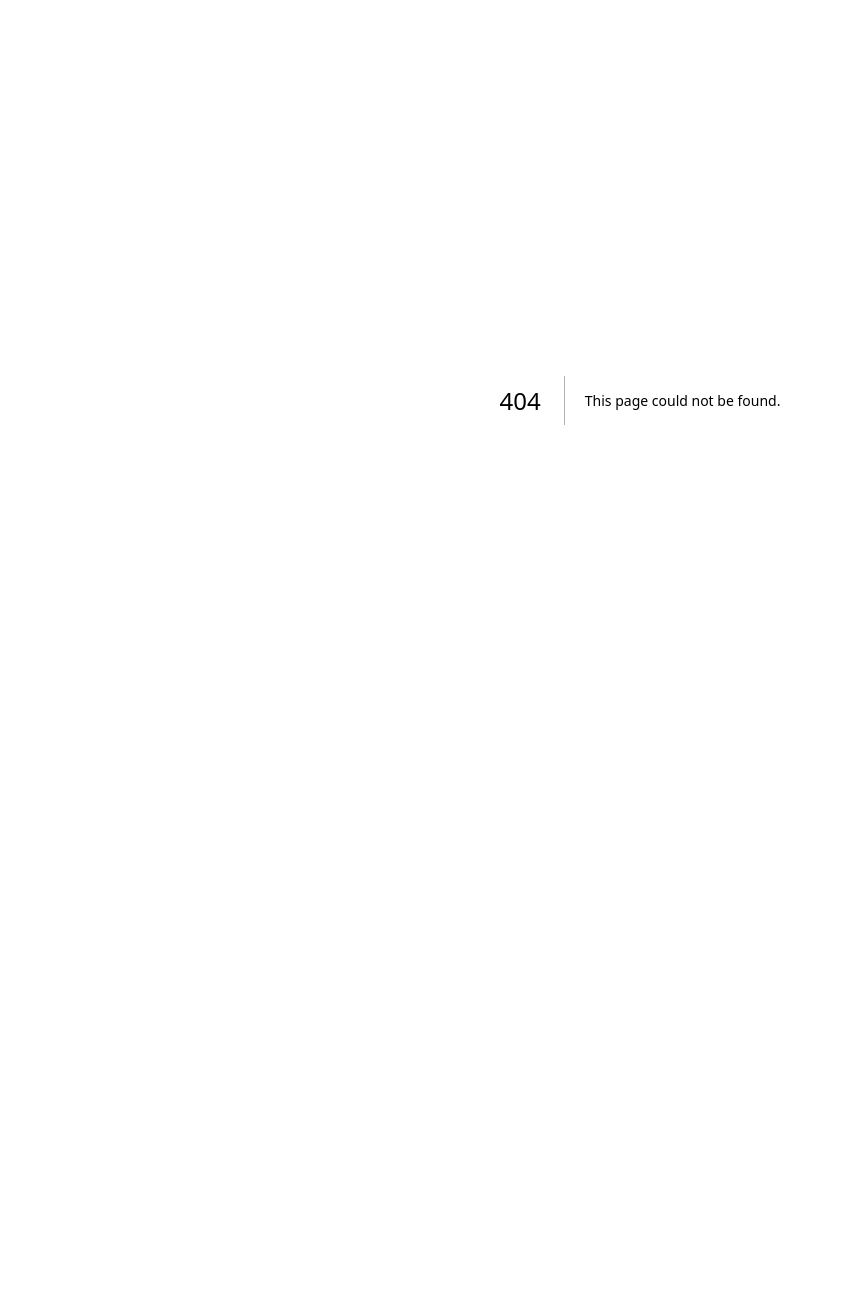
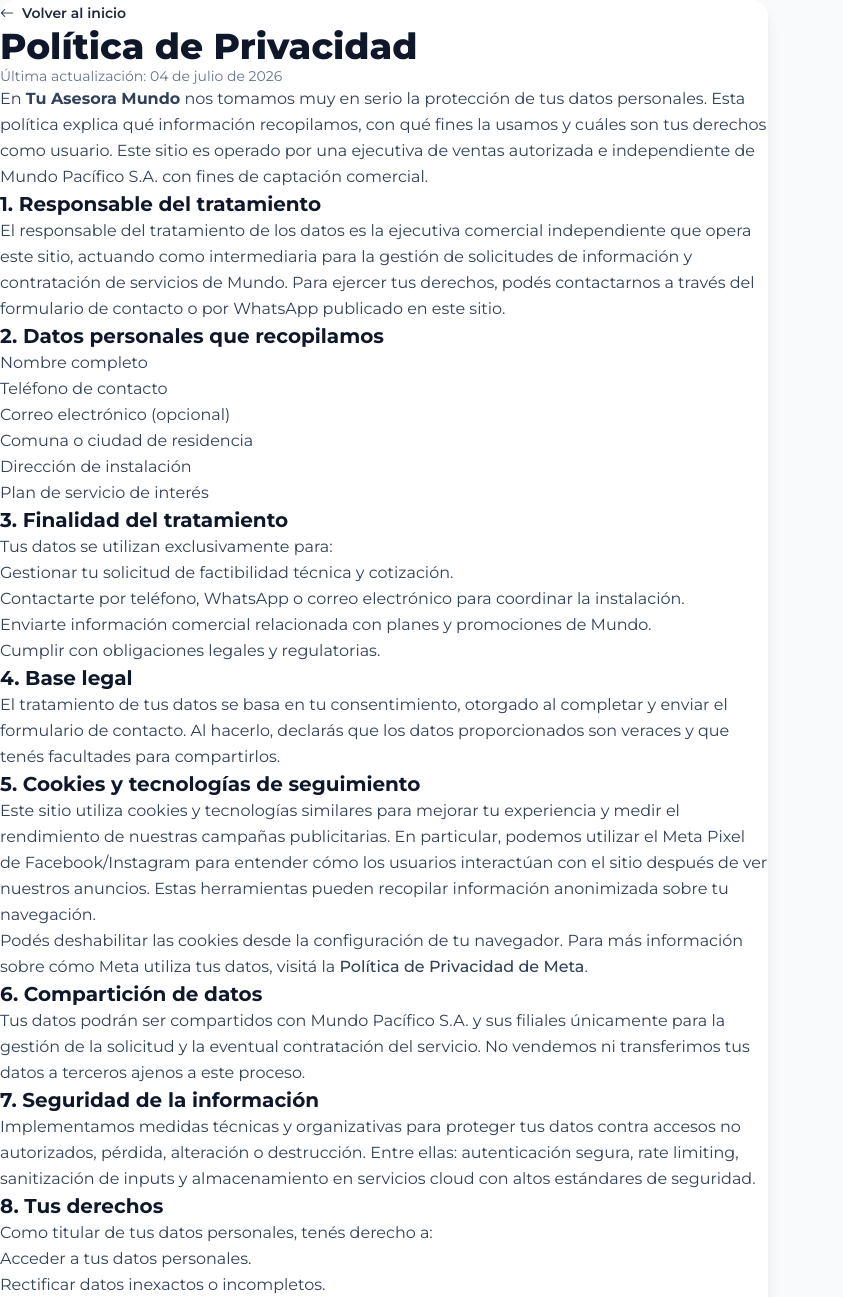
Before and after one commit to francosaav1998/mundo-crm, a Next.js app: page /politica-de-privacidad in a window 1280 px wide. Before the commit this address had no page. Shown: the top 1297 px of the page, without its empty margins (0-843 px from the left). Before the commit the page ends 800 px from the top, so only its background shows below. Built offline with nearby package versions, Linux system fonts and the light colour scheme.

Commit message:
feat: add privacy policy page and footer link

```diff
--- /dev/null
+++ b/app/politica-de-privacidad/page.js
@@ -0,0 +1,181 @@
+import Link from "next/link";
+
+export const metadata = {
+  title: "Política de Privacidad | Tu Asesora Mundo",
+  description: "Conoce cómo protegemos tus datos personales y cómo usamos cookies y tecnologías de seguimiento en nuestro sitio.",
+};
+
+export default function PoliticaPrivacidadPage() {
+  return (
+    <main className="min-h-screen bg-slate-50 py-12 px-4">
+      <div className="max-w-3xl mx-auto bg-white rounded-2xl shadow-lg p-8 md:p-12">
+        <div className="mb-8">
+          <Link
+            href="/"
+            className="inline-flex items-center gap-2 text-sm font-semibold text-[#00748E] hover:text-[#005A6F] transition-colors"
+          >
+            <i className="bi bi-arrow-left"></i>
+            Volver al inicio
+          </Link>
+        </div>
+
+        <h1 className="text-3xl md:text-4xl font-extrabold text-slate-900 mb-4">
+          Política de Privacidad
+        </h1>
+        <p className="text-sm text-slate-500 mb-8">
+          Última actualización: 04 de julio de 2026
+        </p>
+
+        <div className="prose prose-slate max-w-none">
+          <p className="text-slate-700 leading-relaxed">
+            En <strong>Tu Asesora Mundo</strong> nos tomamos muy en serio la protección de tus datos
+            personales. Esta política explica qué información recopilamos, con qué fines la usamos
+            y cuáles son tus derechos como usuario. Este sitio es operado por una ejecutiva de
+            ventas autorizada e independiente de Mundo Pacífico S.A. con fines de captación
+            comercial.
+          </p>
+
+          <h2 className="text-xl font-bold text-slate-900 mt-8 mb-3">
+            1. Responsable del tratamiento
+          </h2>
+          <p className="text-slate-700 leading-relaxed">
+            El responsable del tratamiento de los datos es la ejecutiva comercial independiente que
+            opera este sitio, actuando como intermediaria para la gestión de solicitudes de
+            información y contratación de servicios de Mundo. Para ejercer tus derechos, podés
+            contactarnos a través del formulario de contacto o por WhatsApp publicado en este sitio.
+          </p>
+
+          <h2 className="text-xl font-bold text-slate-900 mt-8 mb-3">
+            2. Datos personales que recopilamos
+          </h2>
+          <ul className="list-disc pl-5 space-y-2 text-slate-700 leading-relaxed">
+            <li>Nombre completo</li>
+            <li>Teléfono de contacto</li>
+            <li>Correo electrónico (opcional)</li>
+            <li>Comuna o ciudad de residencia</li>
+            <li>Dirección de instalación</li>
+            <li>Plan de servicio de interés</li>
+          </ul>
+
+          <h2 className="text-xl font-bold text-slate-900 mt-8 mb-3">
+            3. Finalidad del tratamiento
+          </h2>
+          <p className="text-slate-700 leading-relaxed">
+            Tus datos se utilizan exclusivamente para:
+          </p>
+          <ul className="list-disc pl-5 space-y-2 text-slate-700 leading-relaxed">
+            <li>Gestionar tu solicitud de factibilidad técnica y cotización.</li>
+            <li>Contactarte por teléfono, WhatsApp o correo electrónico para coordinar la instalación.</li>
+            <li>Enviarte información comercial relacionada con planes y promociones de Mundo.</li>
+            <li>Cumplir con obligaciones legales y regulatorias.</li>
+          </ul>
+
+          <h2 className="text-xl font-bold text-slate-900 mt-8 mb-3">
+            4. Base legal
+          </h2>
+          <p className="text-slate-700 leading-relaxed">
+            El tratamiento de tus datos se basa en tu consentimiento, otorgado al completar y
+            enviar el formulario de contacto. Al hacerlo, declarás que los datos proporcionados son
+            veraces y que tenés facultades para compartirlos.
+          </p>
+
+          <h2 className="text-xl font-bold text-slate-900 mt-8 mb-3">
+            5. Cookies y tecnologías de seguimiento
+          </h2>
+          <p className="text-slate-700 leading-relaxed">
+            Este sitio utiliza cookies y tecnologías similares para mejorar tu experiencia y medir
+            el rendimiento de nuestras campañas publicitarias. En particular, podemos utilizar el
+            Meta Pixel de Facebook/Instagram para entender cómo los usuarios interactúan con el
+            sitio después de ver nuestros anuncios. Estas herramientas pueden recopilar información
+            anonimizada sobre tu navegación.
+          </p>
+          <p className="text-slate-700 leading-relaxed mt-4">
+            Podés deshabilitar las cookies desde la configuración de tu navegador. Para más
+            información sobre cómo Meta utiliza tus datos, visitá la{" "}
+            <a
+              href="https://www.facebook.com/privacy/policy"
+              target="_blank"
+              rel="noopener noreferrer"
+              className="text-[#00748E] hover:underline font-medium"
+            >
+              Política de Privacidad de Meta
+            </a>
+            .
+          </p>
+
+          <h2 className="text-xl font-bold text-slate-900 mt-8 mb-3">
+            6. Compartición de datos
+          </h2>
+          <p className="text-slate-700 leading-relaxed">
+            Tus datos podrán ser compartidos con Mundo Pacífico S.A. y sus filiales únicamente para
+            la gestión de la solicitud y la eventual contratación del servicio. No vendemos ni
+            transferimos tus datos a terceros ajenos a este proceso.
+          </p>
+
+          <h2 className="text-xl font-bold text-slate-900 mt-8 mb-3">
+            7. Seguridad de la información
+          </h2>
+          <p className="text-slate-700 leading-relaxed">
+            Implementamos medidas técnicas y organizativas para proteger tus datos contra accesos
+            no autorizados, pérdida, alteración o destrucción. Entre ellas: autenticación segura,
+            rate limiting, sanitización de inputs y almacenamiento en servicios cloud con altos
+            estándares de seguridad.
+          </p>
+
+          <h2 className="text-xl font-bold text-slate-900 mt-8 mb-3">
+            8. Tus derechos
+          </h2>
+          <p className="text-slate-700 leading-relaxed">
+            Como titular de tus datos personales, tenés derecho a:
+          </p>
+          <ul className="list-disc pl-5 space-y-2 text-slate-700 leading-relaxed">
+            <li>Acceder a tus datos personales.</li>
+            <li>Rectificar datos inexactos o incompletos.</li>
+            <li>Solicitar la eliminación de tus datos.</li>
+            <li>Oponerte al tratamiento de tus datos para fines comerciales.</li>
+            <li>Revocar tu consentimiento en cualquier momento.</li>
+          </ul>
+          <p className="text-slate-700 leading-relaxed mt-4">
+            Para ejercer estos derechos, escribinos por WhatsApp o correo electrónico indicando tu
+            nombre, teléfono y el derecho que querés ejercer.
+          </p>
+
+          <h2 className="text-xl font-bold text-slate-900 mt-8 mb-3">
+            9. Conservación de los datos
+          </h2>
+          <p className="text-slate-700 leading-relaxed">
+            Conservamos tus datos personales mientras sean necesarios para cumplir con las
+            finalidades descritas o mientras exista una relación comercial vigente. Una vez
+            finalizada, los datos se eliminarán o anonimizarán conforme a la normativa aplicable.
+          </p>
+
+          <h2 className="text-xl font-bold text-slate-900 mt-8 mb-3">
+            10. Modificaciones
+          </h2>
+          <p className="text-slate-700 leading-relaxed">
+            Nos reservamos el derecho de actualizar esta política en cualquier momento. Cualquier
+            cambio importante será comunicado a través de este sitio web.
+          </p>
+
+          <h2 className="text-xl font-bold text-slate-900 mt-8 mb-3">
+            11. Contacto
+          </h2>
+          <p className="text-slate-700 leading-relaxed">
+            Si tenés dudas sobre esta Política de Privacidad o sobre el tratamiento de tus datos,
+            contactanos a través de los medios publicados en la sección de contacto de este sitio.
+          </p>
+        </div>
+
+        <div className="mt-12 pt-8 border-t border-slate-200 text-center">
+          <Link
+            href="/"
+            className="inline-flex items-center justify-center gap-2 px-6 py-3 bg-[#00748E] text-white font-bold rounded-full hover:bg-[#005A6F] transition-colors"
+          >
+            <i className="bi bi-house-door-fill"></i>
+            Volver a la página principal
+          </Link>
+        </div>
+      </div>
+    </main>
+  );
+}
--- a/components/landing/Footer.jsx
+++ b/components/landing/Footer.jsx
@@ -66,6 +66,14 @@
             propiedad exclusiva de Mundo Pacífico S.A. y sus filiales. Este sitio tiene propósitos
             informativos y de captación comercial por parte de una ejecutiva oficial independiente.
           </p>
+          <p style={{ marginTop: "0.75rem" }}>
+            <a
+              href="/politica-de-privacidad"
+              className="text-[#00748E] hover:text-[#005A6F] hover:underline font-medium"
+            >
+              Política de Privacidad y Cookies
+            </a>
+          </p>
         </div>
       </div>
     </footer>
```
